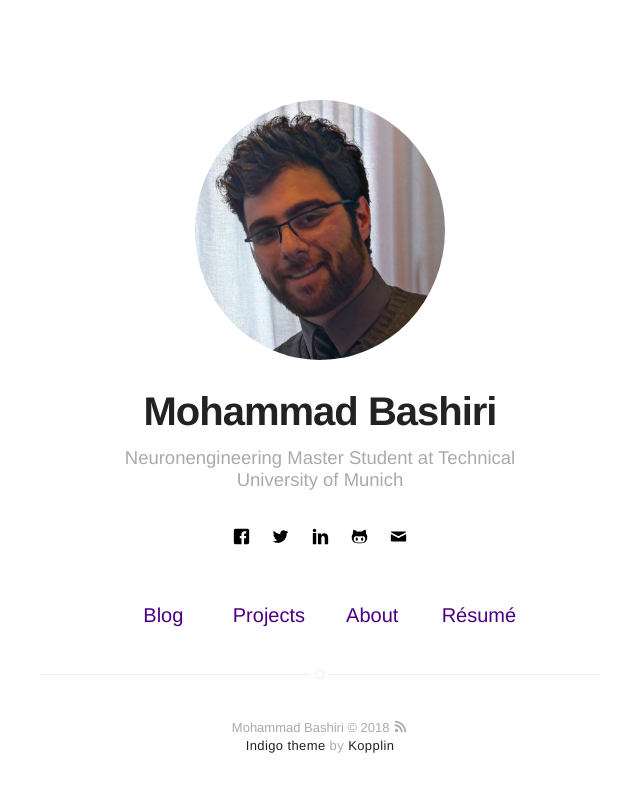
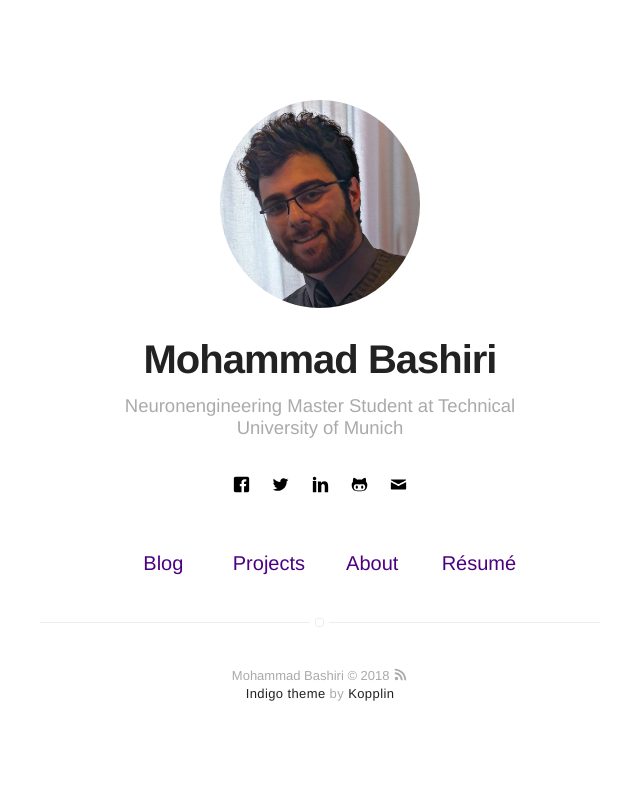
Before and after one commit to mohammadbashiri/mohammadbashiri.github.io-old, a Jekyll site: the page built from index.html, in a window 1280 px wide. Shown: the top 792 px of the page, without its empty margins (320-960 px from the left). Built offline with Jekyll 4.4.1, drawn with Linux system fonts in a browser that asks for light colours.

Commit message:
changing image size

```diff
--- a/_sass/components/header.sass
+++ b/_sass/components/header.sass
@@ -6,7 +6,7 @@
     z-index: 99
 
     > .link > .selfie
-        width: 250px
+        width: 200px
         margin-bottom: 25px
         border-radius: 100%
         transition: all .2s
```
